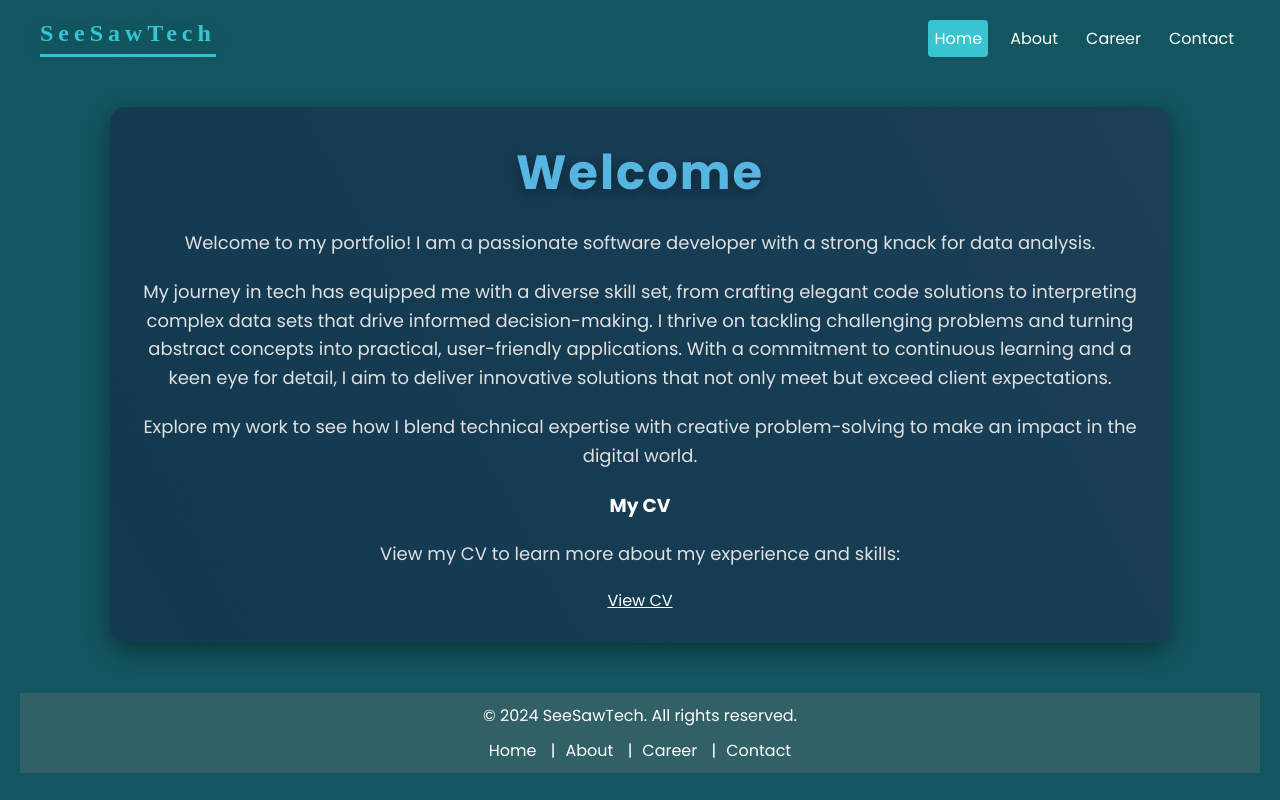
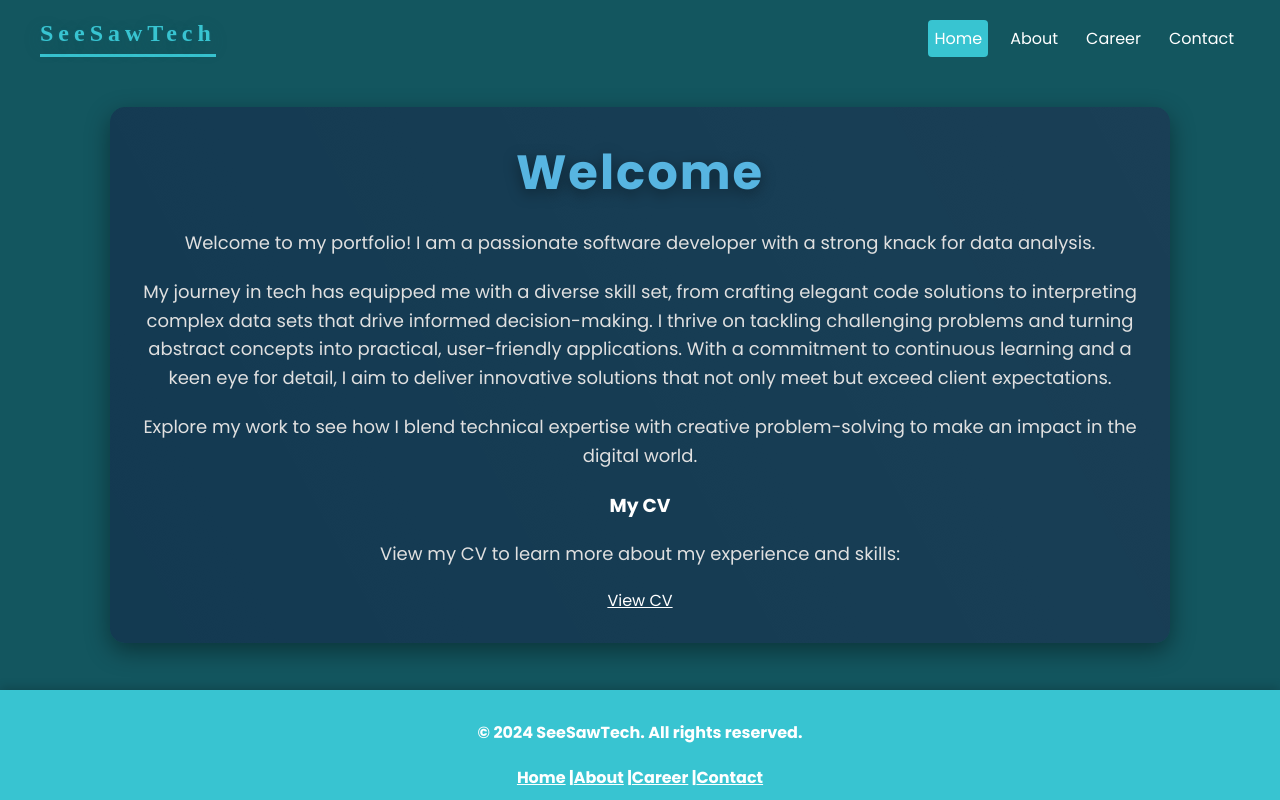
Before and after one commit to sfmsis001/personal, a React (Create React App) app: page / in a window 1280 px wide. Built offline with nearby package versions, Linux system fonts and the light colour scheme.

Commit message:
Update index.css commit

```diff
--- a/src/index.css
+++ b/src/index.css
@@ -586,27 +586,34 @@ form{
 
 /*  footer  */
 
+/* Footer - Make it static (always at bottom) */
 footer {
-  background-color: rgba(59, 100, 107, 0.747); /* Semi-transparent black background */
-  color: white; /* Text color */
+  position: fixed;
+  bottom: 0;
+  left: 0;
+  width: 100%;
+  background: var(--primary);
+  padding: 10px 0;
   text-align: center;
-  padding: 10px 0; /* Padding for top and bottom */
-  position: relative; /* Ensure it's positioned correctly */
-  bottom: 0; /* Aligns footer to the bottom */
-  width: 100%; /* Full width of the viewport */
+  color: white;
+  font-size: 16px;
+  font-weight: bold;
+  box-shadow: 0 -2px 10px rgba(0, 0, 0, 0.2);
 }
 
-.footer-content p {
-  margin: 0; /* Removes default margin */
-  padding-bottom: 10px; /* Space between the text and nav */
+/* CV Link Styles */
+.cv-link {
+  display: inline-block;
+  padding: 10px 15px;
+  background: var(--primary);
+  color: white;
+  font-weight: bold;
+  text-decoration: none;
+  border-radius: 5px;
+  transition: background 0.3s, transform 0.2s;
 }
 
-footer nav a {
-  color: white; /* Link color */
-  margin: 0 10px; /* Margin between links */
-  text-decoration: none; /* No underline */
+.cv-link:hover {
+  background: #2fa1b0;
+  transform: scale(1.05);
 }
-
-footer nav a:hover {
-  text-decoration: underline; /* Underline on hover */
-}
```
